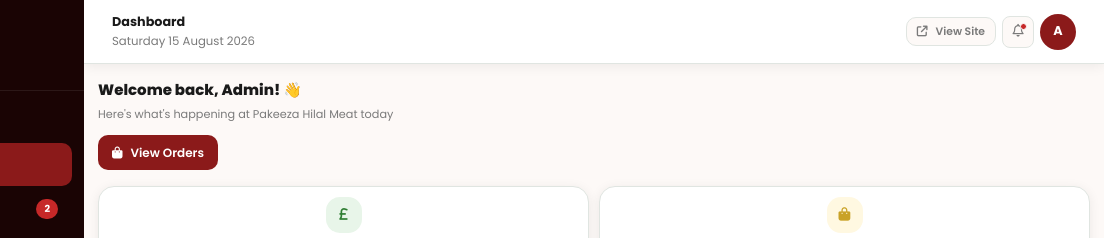
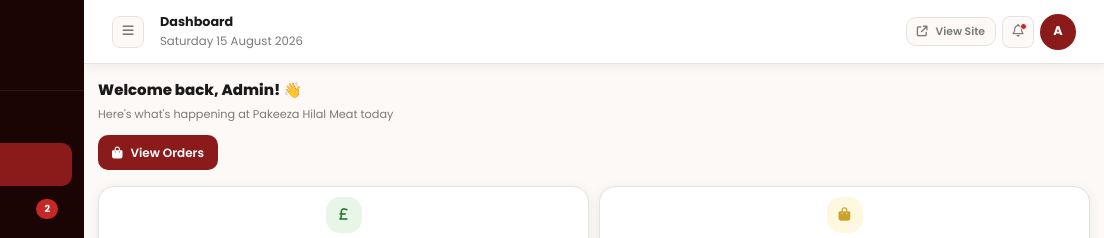
Before and after one commit to shoaib3474/hilal_meet, a website: page apps/admin/pages/dashboard.html in a window 1280 px wide. Shown: the top 238 px of the page, 176-1280 px from the left. Drawn offline with Linux system fonts and the light colour scheme; files that its build step writes are made by us from their sources; no server answers; sample sign-in values are in the browser's storage; files whose address does not match are found by name.

```diff
--- a/apps/admin/pages/dashboard.html
+++ b/apps/admin/pages/dashboard.html
@@ -49,7 +49,7 @@
         <main class="admin-main">
             <!-- HEADER -->
             <div class="admin-header">
-                <button id="sidebarToggle" class="header-icon-btn" style="display:none;"><i
+                <button id="sidebarToggle" class="header-icon-btn"><i
                         class="fa-solid fa-bars"></i></button>
                 <div>
                     <div class="admin-header-title">Dashboard</div>
```
